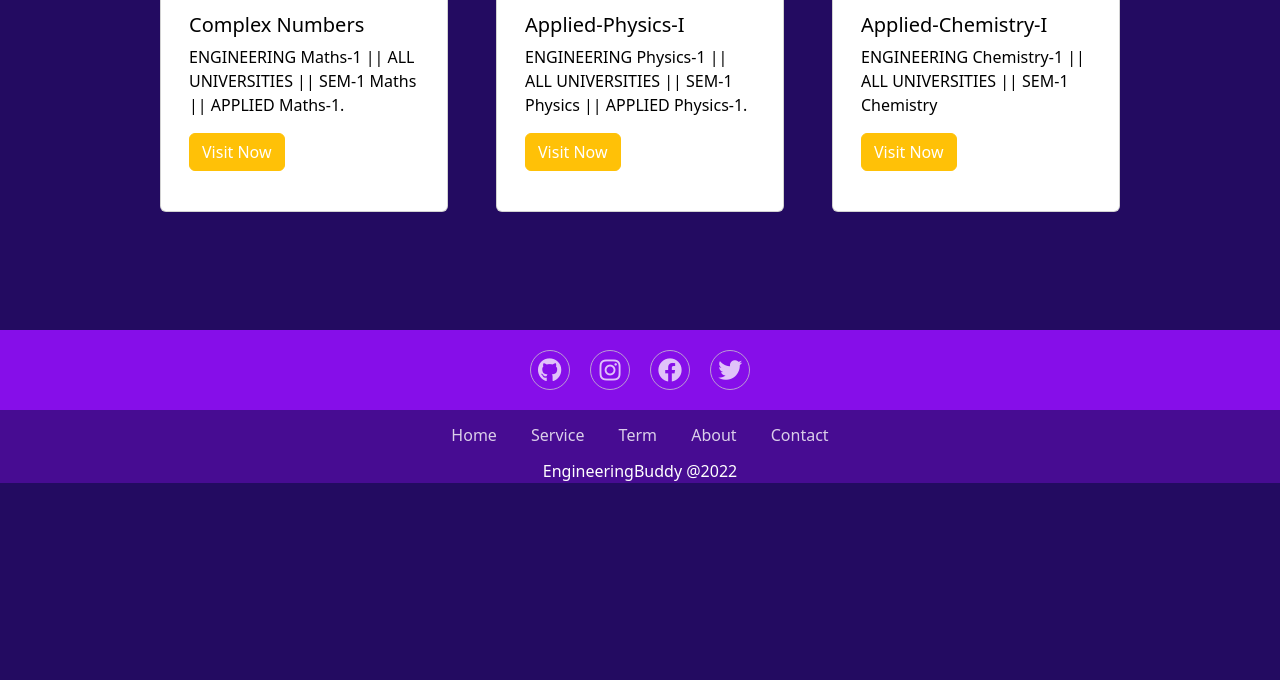
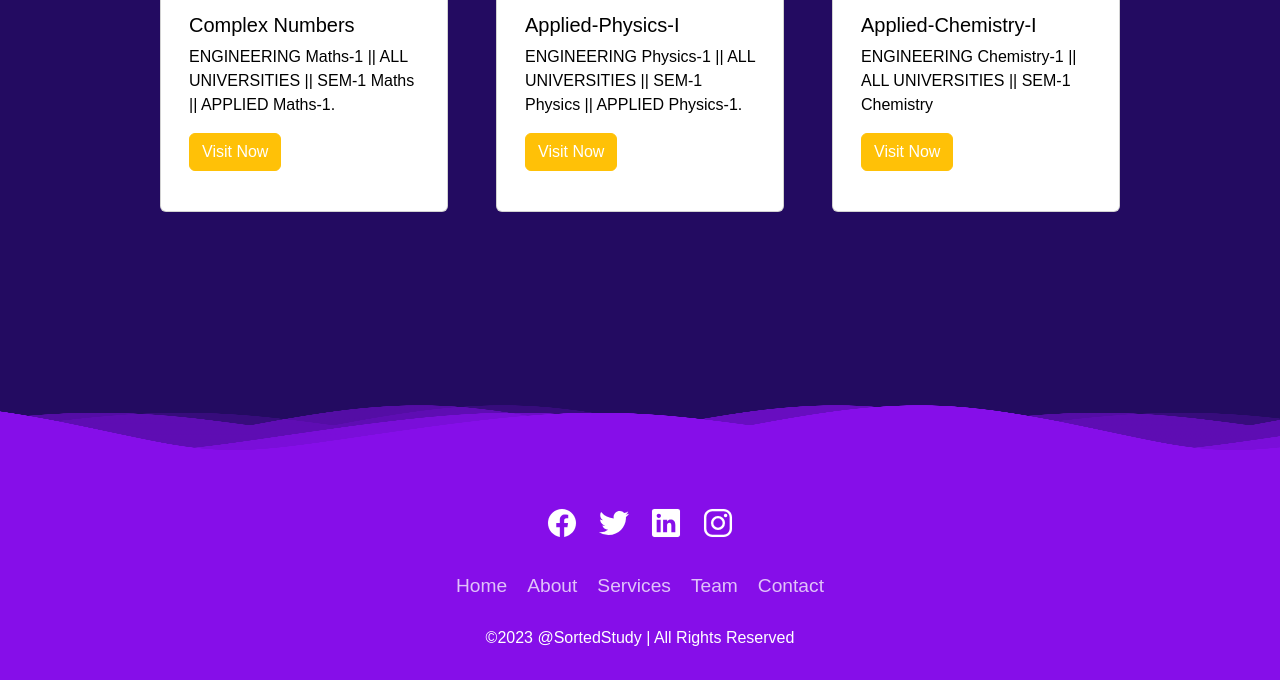
Before and after one commit to SortedStudy/SortedStudy, a plain HTML site: page index.html in a window 1280 px wide. Shown: the part 1005-1685 px from the top of the page. Before the commit the page ends 1488 px from the top, so only its background shows below. Drawn offline with nearby package versions, Linux system fonts and the light colour scheme.

Commit message:
Footer changes made by me......

```diff
--- a/index.html
+++ b/index.html
@@ -174,7 +174,15 @@
       </div>
       <div>
   </section>
-  <section class="footer">
+  <br><br><br><br><br><br>
+
+
+
+
+  <!-- <section class="footer">
+
+
+
     <div class="social">
       <a href="#"><i class="fab fa-github"></i></a>
       <a href="#"><i class="fab fa-instagram"></i></a>
@@ -183,6 +191,8 @@
     </div>
   </section>
   <ul class="list">
+
+
     <li class="li">
       <a href="#" class="second text-white link-warning ">Home</a>
     </li>
@@ -200,9 +210,51 @@
     </li>
   </ul>
   <p class="copyright">
+
     EngineeringBuddy @2022
   </p>
-  </div>
+  </div> -->
+
+
+
+
+  <footer class="footer">
+    <div class="waves">
+      <div class="wave" id="wave1"></div>
+      <div class="wave" id="wave2"></div>
+      <div class="wave" id="wave3"></div>
+      <div class="wave" id="wave4"></div>
+    </div>
+    <ul class="social-icon">
+      <li class="social-icon__item"><a class="social-icon__link" href="#">
+          <ion-icon name="logo-facebook"></ion-icon>
+        </a></li>
+      <li class="social-icon__item"><a class="social-icon__link" href="#">
+          <ion-icon name="logo-twitter"></ion-icon>
+        </a></li>
+      <li class="social-icon__item"><a class="social-icon__link" href="#">
+          <ion-icon name="logo-linkedin"></ion-icon>
+        </a></li>
+      <li class="social-icon__item"><a class="social-icon__link" href="#">
+          <ion-icon name="logo-instagram"></ion-icon>
+        </a></li>
+    </ul>
+    <ul class="menu">
+      <li class="menu__item"><a class="menu__link" href="#">Home</a></li>
+      <li class="menu__item"><a class="menu__link" href="#">About</a></li>
+      <li class="menu__item"><a class="menu__link" href="#">Services</a></li>
+      <li class="menu__item"><a class="menu__link" href="#">Team</a></li>
+      <li class="menu__item"><a class="menu__link" href="#">Contact</a></li>
+
+    </ul>
+    <p>&copy;2023 @SortedStudy | All Rights Reserved</p>
+  </footer>
+  <script type="module" src="https://unpkg.com/ionicons@5.5.2/dist/ionicons/ionicons.esm.js"></script>
+  <script nomodule src="https://unpkg.com/ionicons@5.5.2/dist/ionicons/ionicons.js"></script>
+
+
+
+
   <script src="animation.js"></script>
 
   <script src="https://cdn.jsdelivr.net/npm/bootstrap@5.2.3/dist/js/bootstrap.bundle.min.js"
@@ -210,4 +262,5 @@
     crossorigin="anonymous"></script>
 </body>
 
+
 </html>
--- a/style1.css
+++ b/style1.css
@@ -96,7 +96,7 @@ body::-webkit-scrollbar{
     margin-bottom: 15px;
     float: right;
 }
-.footer{
+/* .footer{
     padding: 20px 0;
     background-color: rgb(134, 14, 233);
 }
@@ -140,7 +140,7 @@ text-align: center;
 background-color:rgba(134, 14, 233, 0.358) ;
 margin: 0px;
 padding: 1% 6%;
-}
+} */
 .second{
     /* color: white; */
     text-decoration: none;
@@ -359,3 +359,136 @@ ul {
   transform: scaleX(1);
   transform-origin: bottom left;
 }
+
+/* Footer wave */
+
+@import url("https://fonts.googleapis.com/css2?family=Poppins:wght@200;300;400;500;600;700;800;900&display=swap");
+
+* {
+    margin: 0;
+    padding: 0;
+    box-sizing: border-box;
+    font-family: "Poppins", sans-serif;
+}
+
+
+.footer {
+    position: relative;
+    width: 100%;
+    background: rgb(134, 14, 233);
+    min-height: 100px;
+    padding: 20px 50px;
+    display: flex;
+    justify-content: center;
+    align-items: center;
+    flex-direction: column;
+}
+
+.social-icon,
+.menu {
+    position: relative;
+    display: flex;
+    justify-content: center;
+    align-items: center;
+    margin: 10px 0;
+    flex-wrap: wrap;
+}
+
+.social-icon__item,
+.menu__item {
+    list-style: none;
+}
+
+.social-icon__link {
+    font-size: 2rem;
+    color: #fff;
+    margin: 0 10px;
+    display: inline-block;
+    transition: 0.5s;
+}
+
+.social-icon__link:hover {
+    transform: translateY(-10px);
+    color: #ffc107;
+}
+
+.menu__link {
+    font-size: 1.2rem;
+    color: #fff;
+    margin: 0 10px;
+    display: inline-block;
+    transition: 0.5s;
+    text-decoration: none;
+    opacity: 0.75;
+    font-weight: 300;
+}
+
+.menu__link:hover {
+    color: #ffc107;
+}
+
+.footer p {
+    color: #fff;
+    margin: 15px 0 10px 0;
+    font-size: 1rem;
+    font-weight: 300;
+}
+
+.wave {
+    position: absolute;
+    top: -100px;
+    left: 0;
+    width: 100%;
+    height: 100px;
+    /* background: url("https://i.ibb.co/wQZVxxk/wave.png"); */
+    background-size: 1000px 100px;
+    background-image: url(./img/svg.png) ;
+}
+
+.wave#wave1 {
+    z-index: 1000;
+    opacity: 1;
+    bottom: 0;
+    animation: animateWaves 4s linear infinite;
+}
+
+.wave#wave2 {
+    z-index: 999;
+    opacity: 0.5;
+    bottom: 10px;
+    animation: animate 4s linear infinite !important;
+}
+
+.wave#wave3 {
+    z-index: 1000;
+    opacity: 0.2;
+    bottom: 15px;
+    animation: animateWaves 3s linear infinite;
+}
+
+.wave#wave4 {
+    z-index: 999;
+    opacity: 0.7;
+    bottom: 20px;
+    animation: animate 3s linear infinite;
+}
+
+@keyframes animateWaves {
+    0% {
+        background-position-x: 1000px;
+    }
+
+    100% {
+        background-positon-x: 0px;
+    }
+}
+
+@keyframes animate {
+    0% {
+        background-position-x: -1000px;
+    }
+
+    100% {
+        background-positon-x: 0px;
+    }
+}
```
Also changed, not shown: img/imgonline-com-ua-ReplaceColor-gf96Gp8EhgA3Ctgj.png (added), img/svg.png (added), img/wave.png (added), img/wave2.png (added).
